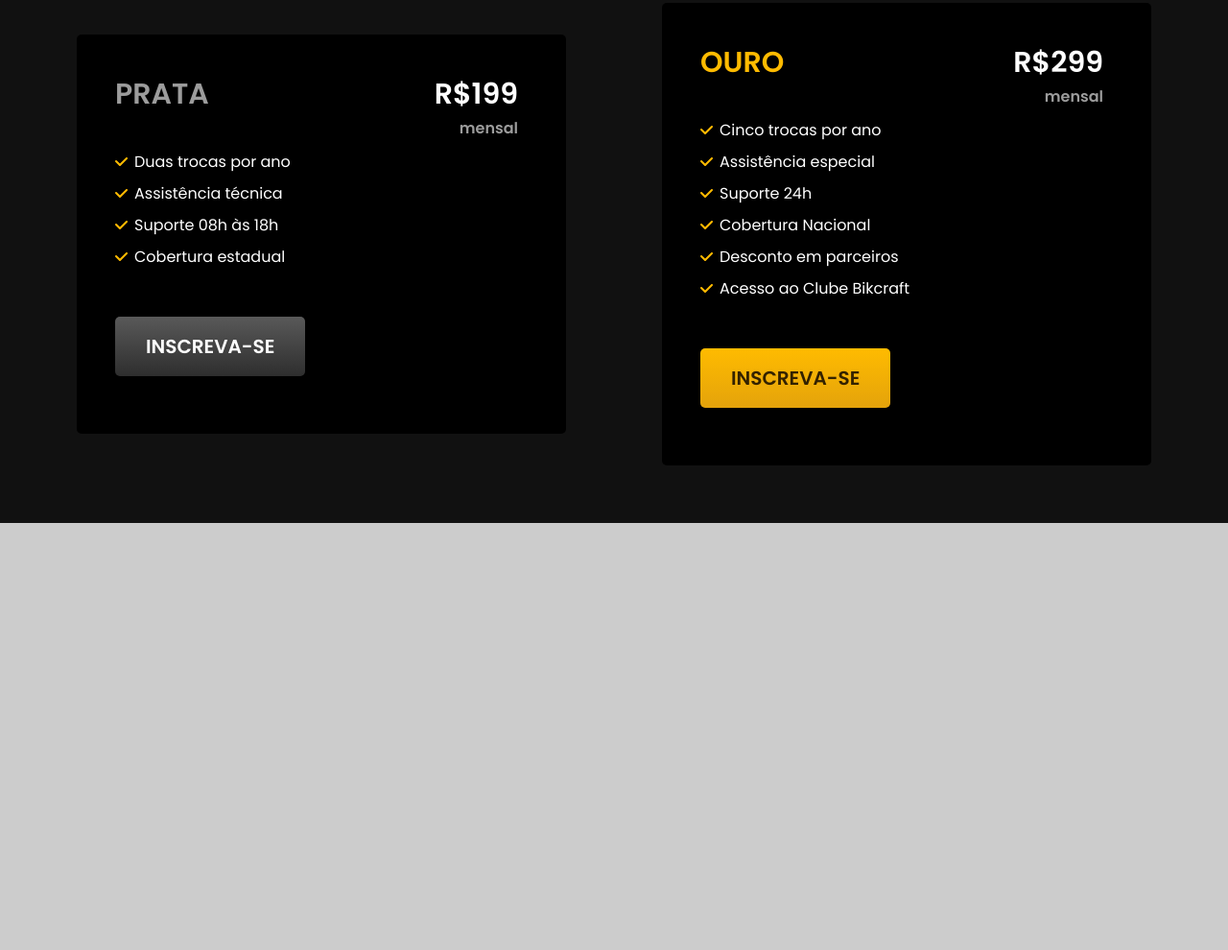
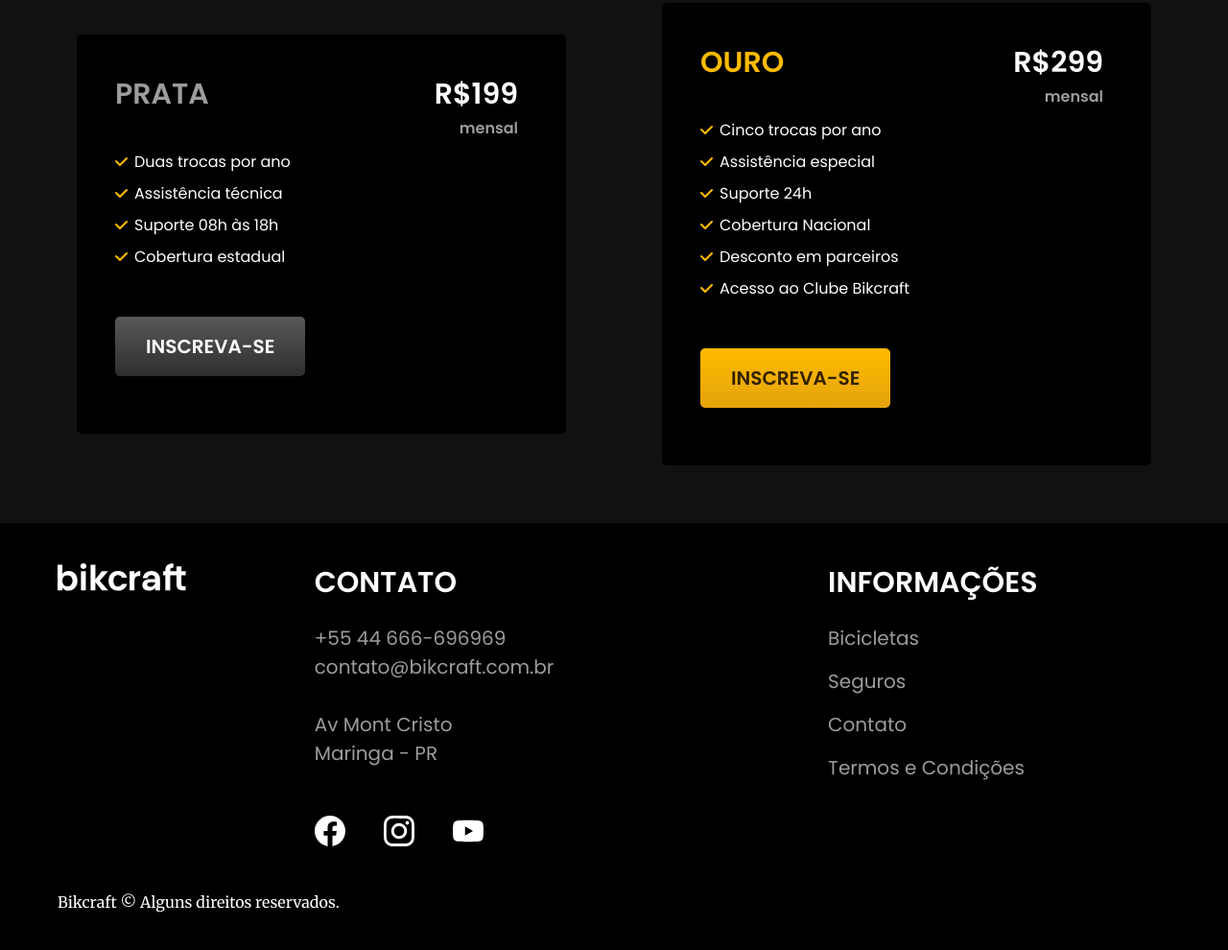
Before and after one commit to leandrobvs/Estudo-Bikcraft, a plain HTML site: page index.html in a window 1280 px wide. Shown: the part 3974-4964 px from the top of the page at 96% size. Before the commit the page ends 4819 px from the top, so only its background shows below. Drawn offline with nearby package versions, Linux system fonts and the light colour scheme.

Commit message:
update main page terminada

```diff
--- /dev/null
+++ b/css/footer.css
@@ -0,0 +1,87 @@
+.footer {
+  background-color: var(--cor-12);
+}
+
+.footer-content {
+  display: grid;
+  grid-template-columns: 1.5fr 3fr 2fr;
+  max-width: 1200px;
+  margin: 0 auto;
+  padding: 40px 20px 40px 20px;
+}
+
+footer .contato span {
+  color: var(--cor-6);
+  display: block;
+}
+
+.footer-content h3 {
+  text-transform: uppercase;
+  padding-bottom: 20px;
+}
+
+footer .contato {
+  font-size: flex;
+  flex-direction: column;
+}
+
+.contato .email {
+  padding-bottom: 30px;
+}
+
+.contato .estado {
+  padding-bottom: 40px;
+}
+
+.contato .rede-social {
+  display: flex;
+  gap: 40px;
+}
+
+footer .contato img {
+  display: inline-block;
+  padding: 10px 0;
+}
+
+.footer-content span {
+  grid-column: 1/-1;
+}
+
+.footer-content .links ul {
+  list-style: none;
+}
+
+.footer-content .links a {
+  text-decoration: none;
+  color: var(--cor-6);
+}
+
+.footer-content .links li {
+  padding-bottom: 15px;
+}
+
+.footer-content .links a:hover {
+  color: var(--cor-0);
+}
+
+.links {
+  padding-bottom: 100px;
+}
+
+@media (max-width: 800px) {
+  .footer-content {
+    display: grid;
+    grid-template-columns: 1fr;
+    padding-left: 40px;
+  }
+  .footer-content a {
+    padding-bottom: 40px;
+  }
+  .contato .email {
+    padding-bottom: 15px;
+  }
+
+  .contato .estado {
+    padding-bottom: 20px;
+  }
+}
--- a/css/styles.css
+++ b/css/styles.css
@@ -6,6 +6,7 @@
 @import url(./parceiros.css);
 @import url(./depoimentos.css);
 @import url(./seguros.css);
+@import url(./footer.css);
 
 @import url('https://fonts.googleapis.com/css2?family=Poppins:ital,wght@0,100;0,200;0,300;0,400;0,500;0,600;0,700;0,800;0,900;1,100;1,200;1,300;1,400;1,500;1,600;1,700;1,800;1,900&display=swap');
 
@@ -25,7 +26,6 @@ html {
 
 body {
   background-color: #ccc;
-  padding-bottom: 300px;
 }
 
 img {
--- a/index.html
+++ b/index.html
@@ -186,5 +186,36 @@
       </div>
     </section>
     <!-- Final Seguros -->
+    <!-- Footer -->
+    <footer class="footer">
+      <div class="footer-content">
+        <a href="./"><img class="logo" src="./img/bikcraft.svg" alt="Logo Bikcraft" /></a>
+        <div class="contato tipografia1">
+          <h3 class="texto-grande-medio corBranca">Contato</h3>
+          <span class="texto-medio">+55 44 666-696969</span>
+          <span class="texto-medio email">contato@bikcraft.com.br</span>
+          <span class="texto-medio">Av Mont Cristo</span>
+          <span class="texto-medio estado">Maringa - PR</span>
+          <span class="rede-social">
+            <a href="./"><img src="./img/redes/facebook.svg" alt="facebook icon" /></a>
+            <a href="./"><img src="./img/redes/instagram.svg" alt="facebook icon" /></a>
+            <a href="./"><img src="./img/redes/youtube.svg" alt="facebook icon" /></a>
+          </span>
+        </div>
+        <div class="links tipografia1">
+          <h3 class="texto-grande-medio corBranca">Informações</h3>
+          <ul class="texto-medio">
+            <li><a href="./bicicletas.html">Bicicletas</a></li>
+            <li><a href="./seguro.html">Seguros</a></li>
+            <li><a href="./contato.html">Contato</a></li>
+            <li><a href="./termos.html">Termos e Condições</a></li>
+          </ul>
+        </div>
+        <span class="tipografia2 texto-pequeno corBranca"
+          >Bikcraft &copy; Alguns direitos reservados.</span
+        >
+      </div>
+    </footer>
+    <!-- Final Footer -->
   </body>
 </html>
```
